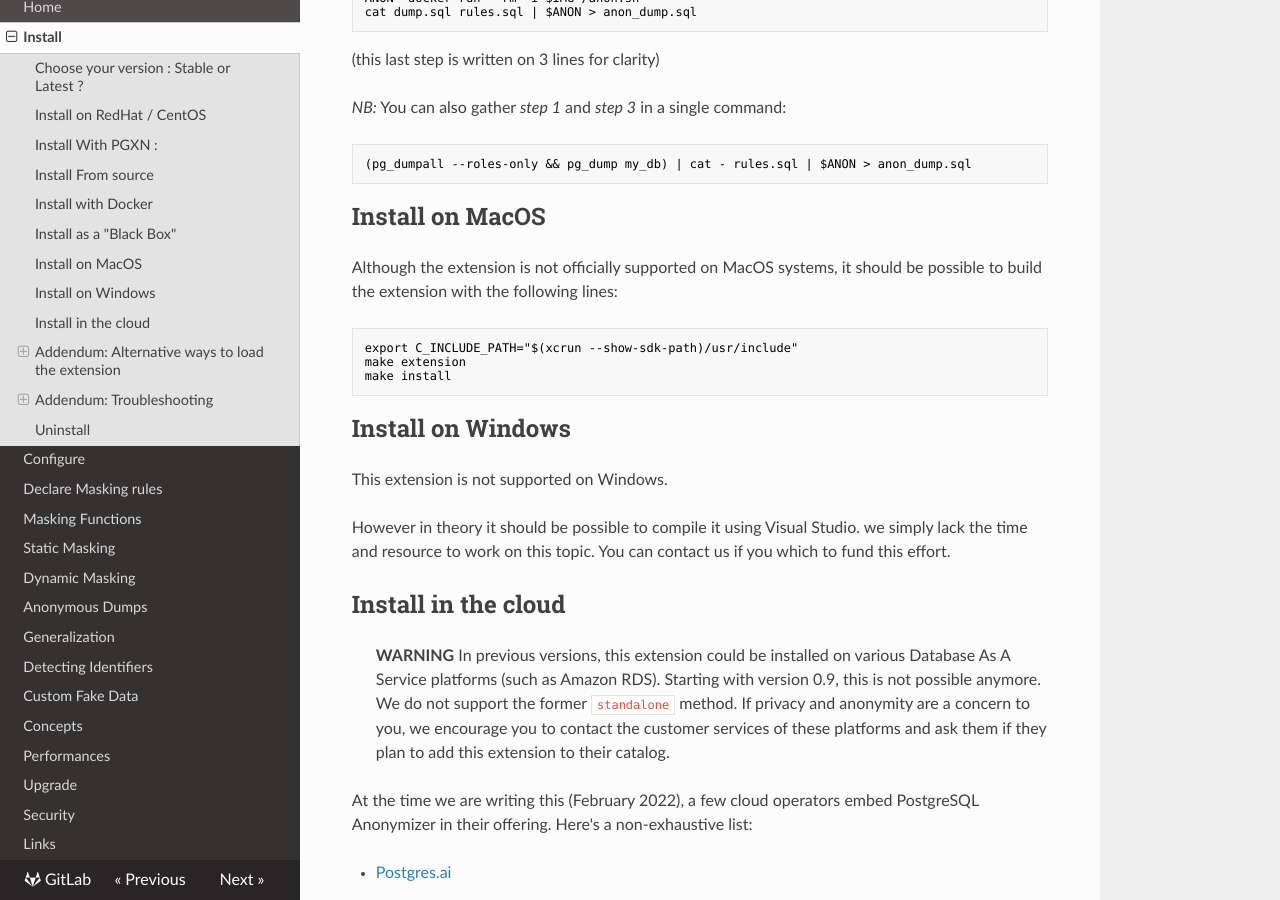
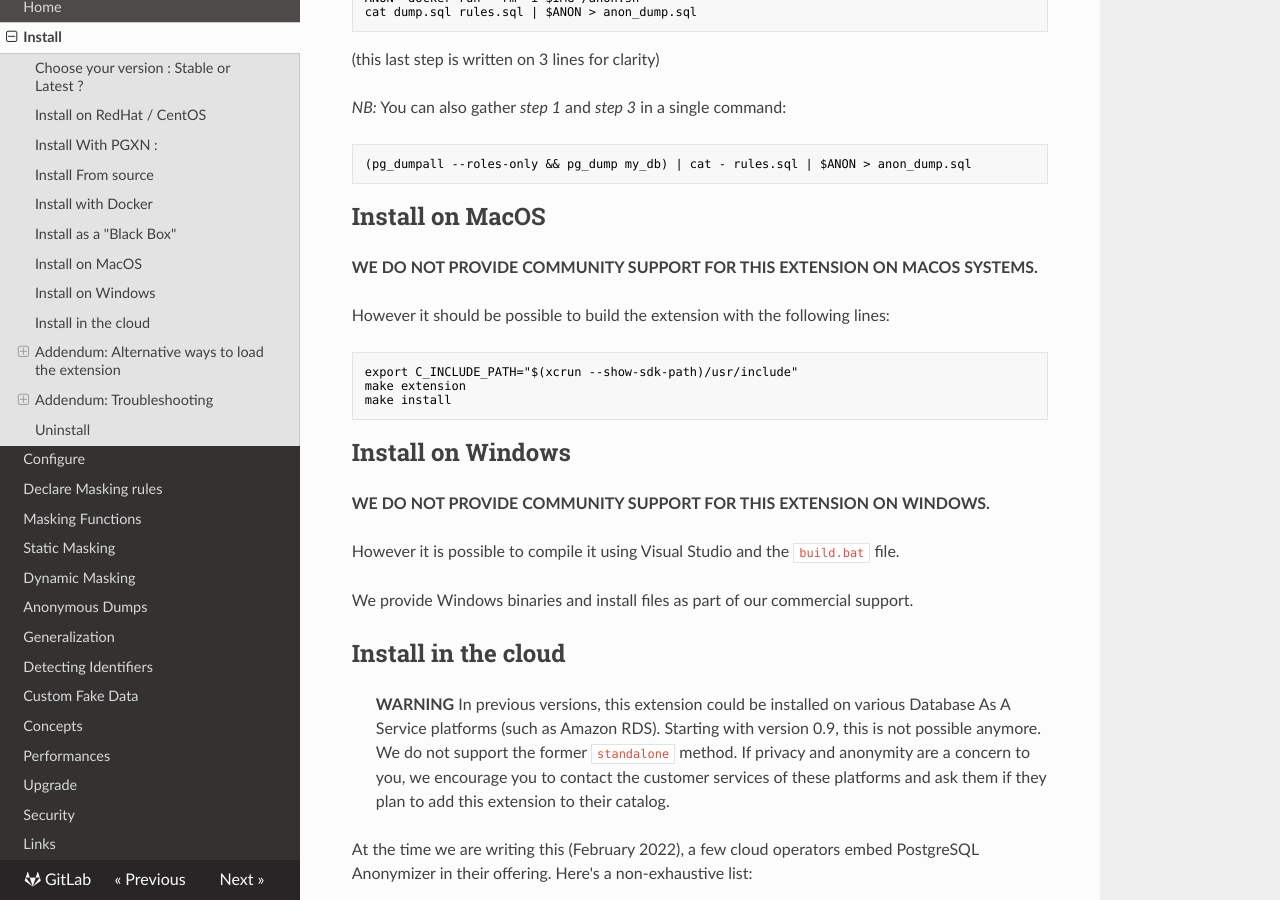
Before and after one commit to neondatabase/postgresql_anonymizer, an MkDocs documentation site: the page built from docs/INSTALL.md, in a window 1280 px wide and 900 px high, scrolled down 5259 px. Built offline with MkDocs 1.6.1, drawn with Linux system fonts in a browser that asks for light colours; nearby versions of some CDN libraries.

Commit message:
[doc] Clarify support for Windows binaries

````diff
--- a/docs/INSTALL.md
+++ b/docs/INSTALL.md
@@ -321,8 +321,9 @@ _NB:_ You can also gather _step 1_ and _step 3_ in a single command:
 Install on MacOS
 ------------------------------------------------------------------------------
 
-Although the extension is not officially supported on MacOS systems, it should
-be possible to build the extension with the following lines:
+**WE DO NOT PROVIDE COMMUNITY SUPPORT FOR THIS EXTENSION ON MACOS SYSTEMS.**
+
+However it should be possible to build the extension with the following lines:
 
 ```console
 export C_INCLUDE_PATH="$(xcrun --show-sdk-path)/usr/include"
@@ -333,11 +334,13 @@ make install
 Install on Windows
 ------------------------------------------------------------------------------
 
-This extension is not supported on Windows.
+**WE DO NOT PROVIDE COMMUNITY SUPPORT FOR THIS EXTENSION ON WINDOWS.**
 
-However in theory it should be possible to compile it using Visual Studio.
-we simply lack the time and resource to work on this topic. You can contact us
-if you which to fund this effort.
+However it is possible to compile it using Visual Studio and the `build.bat`
+file.
+
+We provide Windows binaries and install files as part of our commercial
+support.
 
 
 Install in the cloud
````
